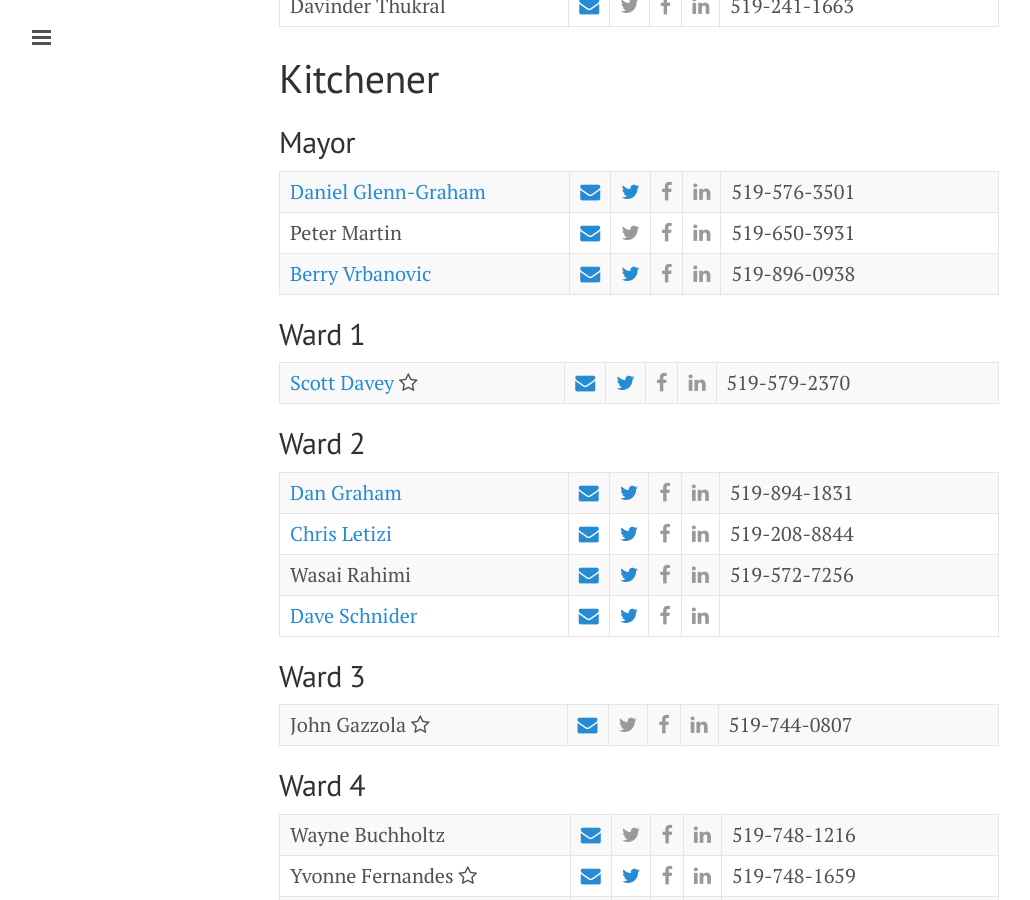
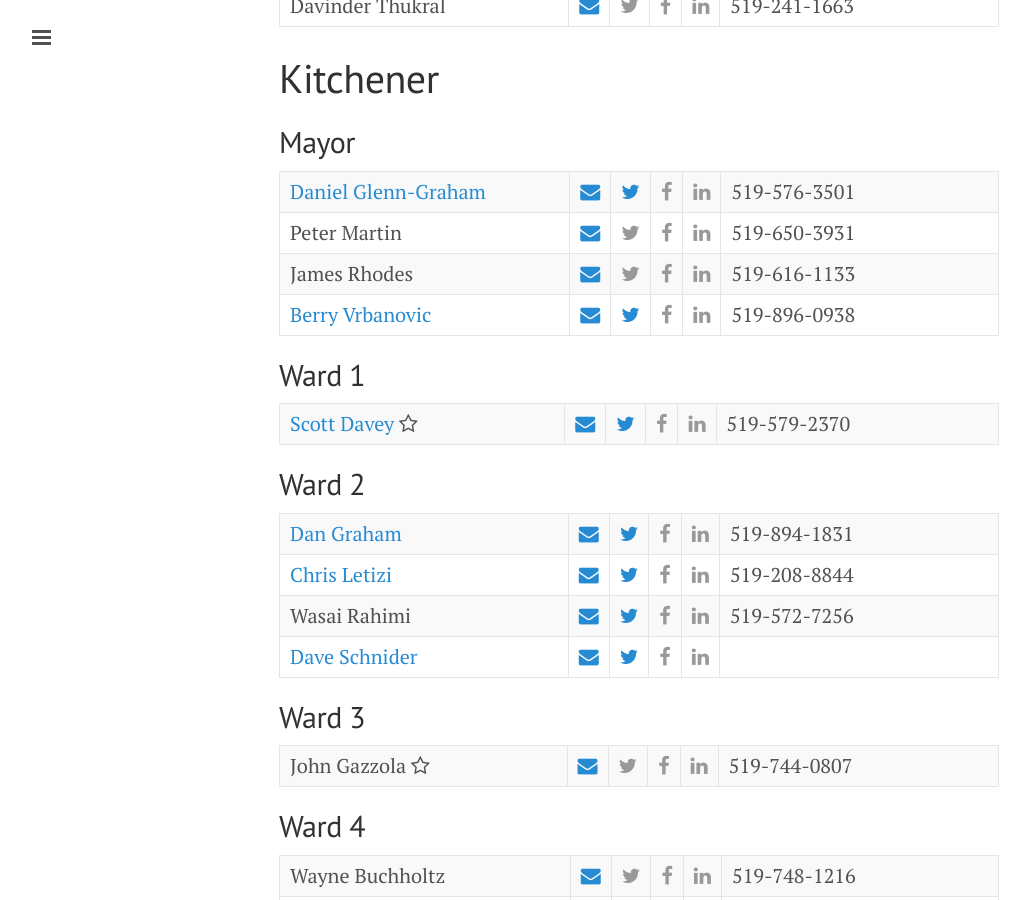
Before and after one commit to info-waterloo-region/election-2014, a Jekyll site: the page built from index.html, in a window 1280 px wide and 900 px high, scrolled down 2845 px. Shown: the whole window, without its empty margins (1-1031 px from the left). Built offline with Jekyll 4.4.1, drawn with Linux system fonts in a browser that asks for light colours; nearby versions of some CDN libraries; Markdown is read by kramdown in place of the engine named in the settings; the list of posts is cut into pages by our own code.

Commit message:
Kitchener Mayor

```diff
--- a/_data/candidates.json
+++ b/_data/candidates.json
@@ -470,6 +470,16 @@
         "Facebook": "",
         "Incumbent": "",
         "Email": "pmartin58@yahoo.ca"
+      },
+      {
+        "Website": "",
+        "Candidate": "James Rhodes",
+        "Twitter": "",
+        "LinkedIn": "",
+        "Phone": "519-616-1133",
+        "Facebook": "",
+        "Incumbent": "",
+        "Email": "james@taxationlawyers.ca"
       },
       {
         "Website": "berryonline.weebly.com",
```
